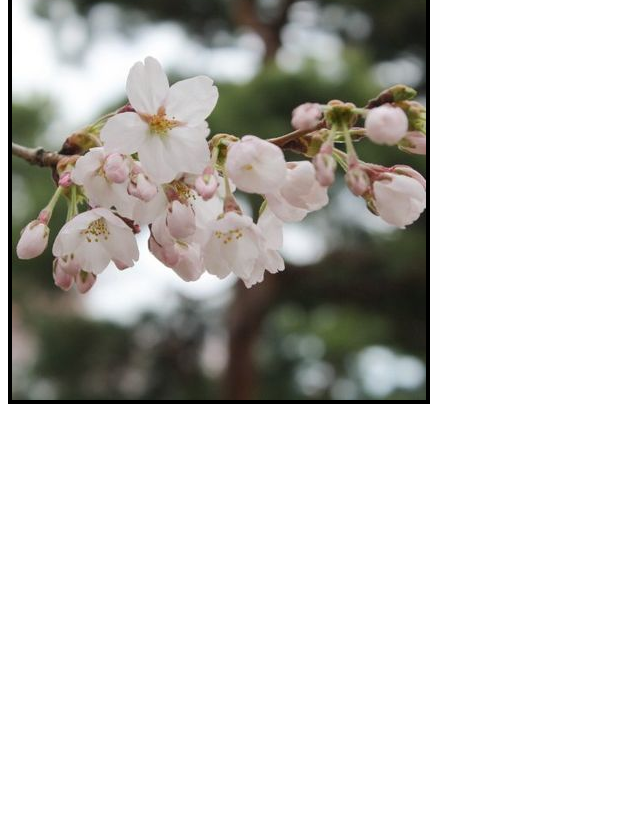
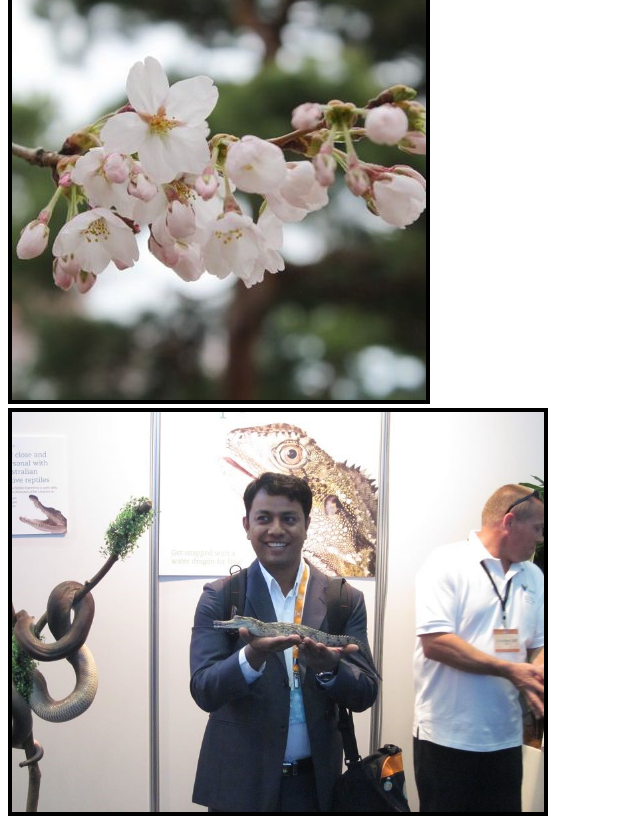
Before and after one commit to Amarregmi/Gethubassignment, a plain HTML site: page anotherpage.html in a window 1280 px wide. Shown: the part 1053-1881 px from the top of the page, without its empty margins (0-640 px from the left). Before the commit the page ends 1469 px from the top, so only its background shows below. Drawn offline with Linux system fonts and the light colour scheme.

Commit message:
added file

```diff
--- a/anotherpage.html
+++ b/anotherpage.html
@@ -28,6 +28,10 @@
 <div class="size">
     <img src="images/cheery.jpg" alt="Cheery">
 </div>
+</div>
+<div class="size">
+    <img src="images/conference.jpg" alt="Conference" height="400" width="532">
+</div>
 
     </body>
 
```
